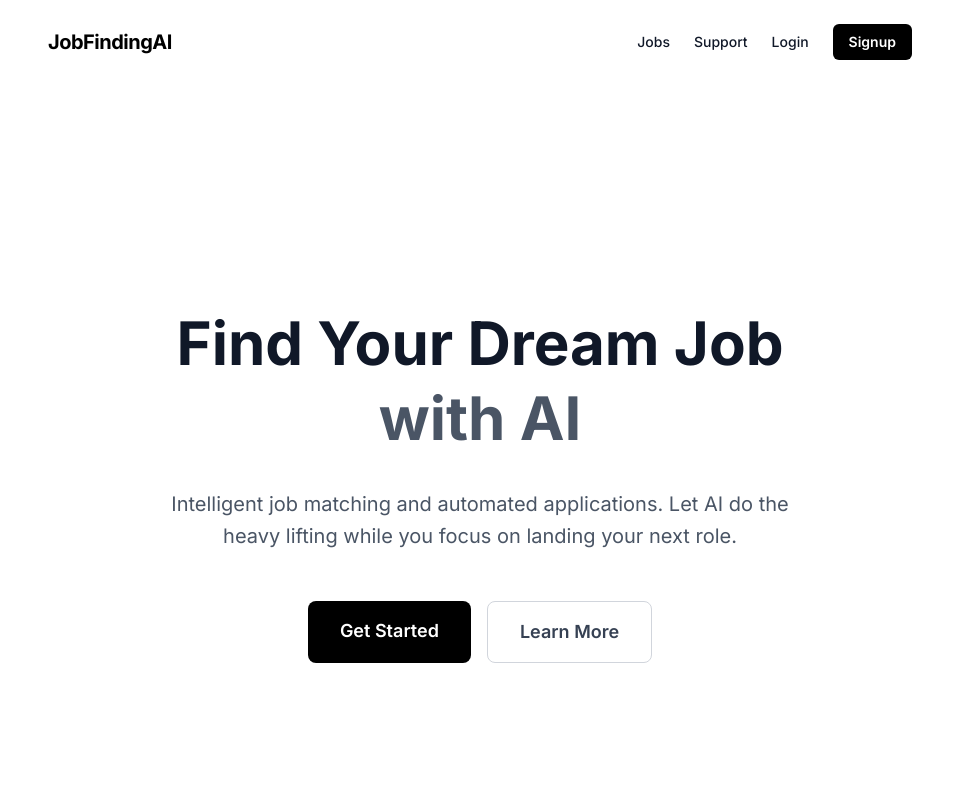
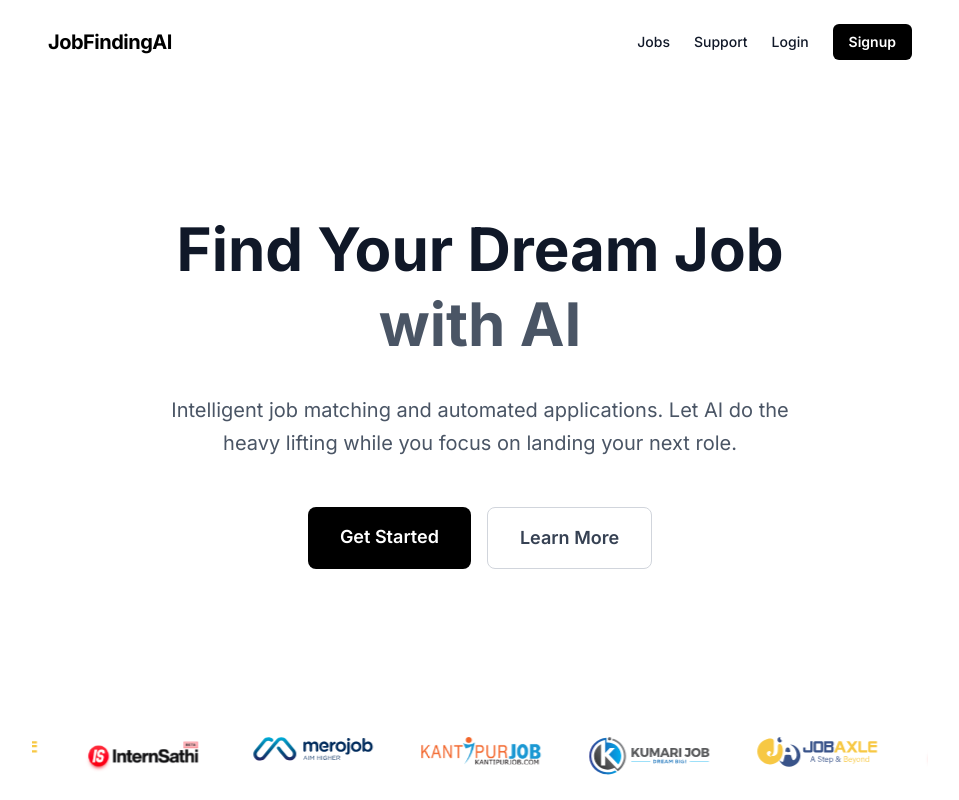
Before and after one commit to pradipchaudhary/jobfindingai, a Next.js app: page / in a window 1280 px wide. Shown: the top 800 px of the page, without its empty margins (160-1119 px from the left). Built offline with nearby package versions, Linux system fonts and the light colour scheme; no server answers.

Commit message:
Update Hero.tsx

```diff
--- a/components/Hero.tsx
+++ b/components/Hero.tsx
@@ -4,7 +4,7 @@
     return (
         <div className="bg-white">
             {/* Content */}
-            <div className="flex flex-col justify-center items-center px-6 text-center py-32 min-h-screen max-w-4xl mx-auto">
+            <div className="flex flex-col justify-center items-center px-6 text-center py-32  max-w-4xl mx-auto">
                 {/* Main Heading */}
                 <h1 className="text-5xl sm:text-6xl font-bold text-gray-900 mb-8 leading-tight">
                     Find Your Dream Job
```
